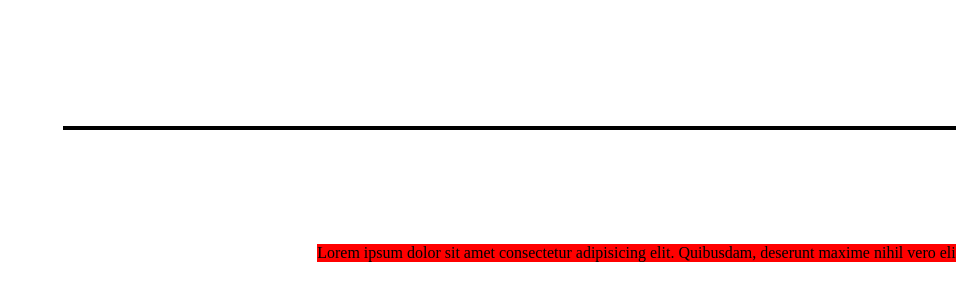
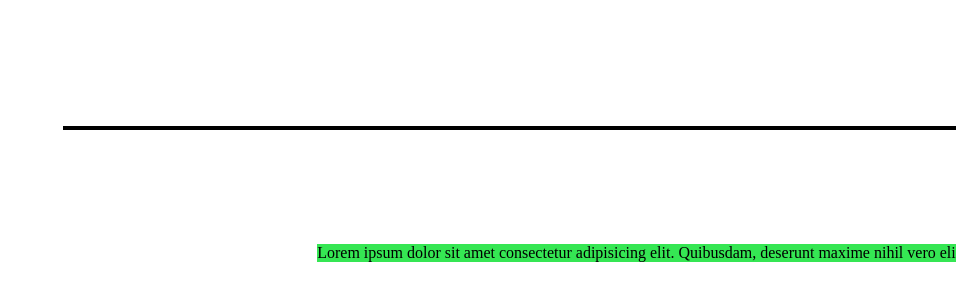
Before and after one commit to souhilaAtr/maquetteBlog, a plain HTML site: page index.html in a window 1280 px wide. Shown: the part 82-382 px from the top of the page, without its empty margins (324-1280 px from the left). Drawn offline with Linux system fonts and the light colour scheme.

Commit message:
modifi couleur style

```diff
--- a/style.css
+++ b/style.css
@@ -1,5 +1,5 @@
 p {
-  background-color: red;
+  background-color: rgb(53, 230, 83);
   position: absolute;
   top: 100px;
   left: 20%;
```
